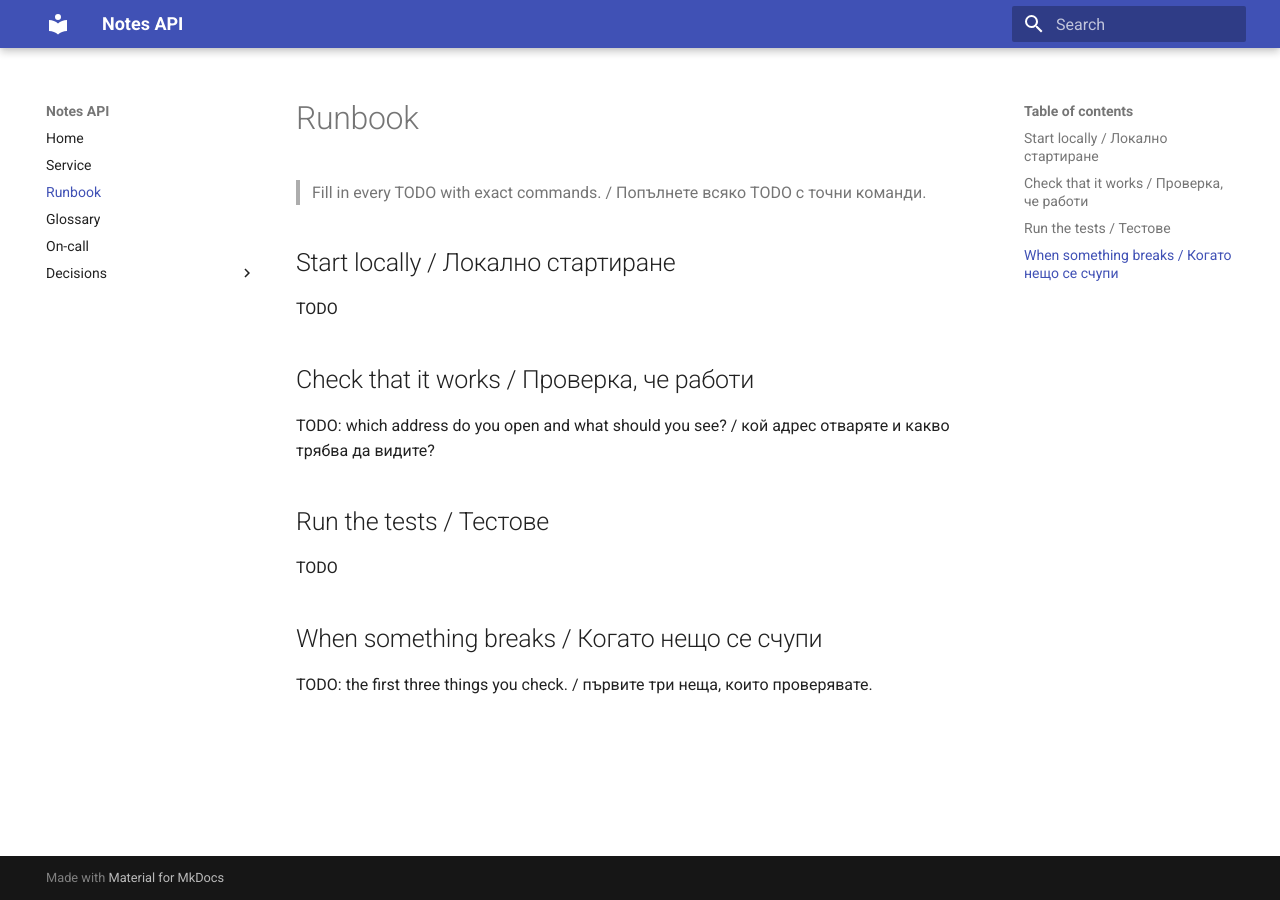
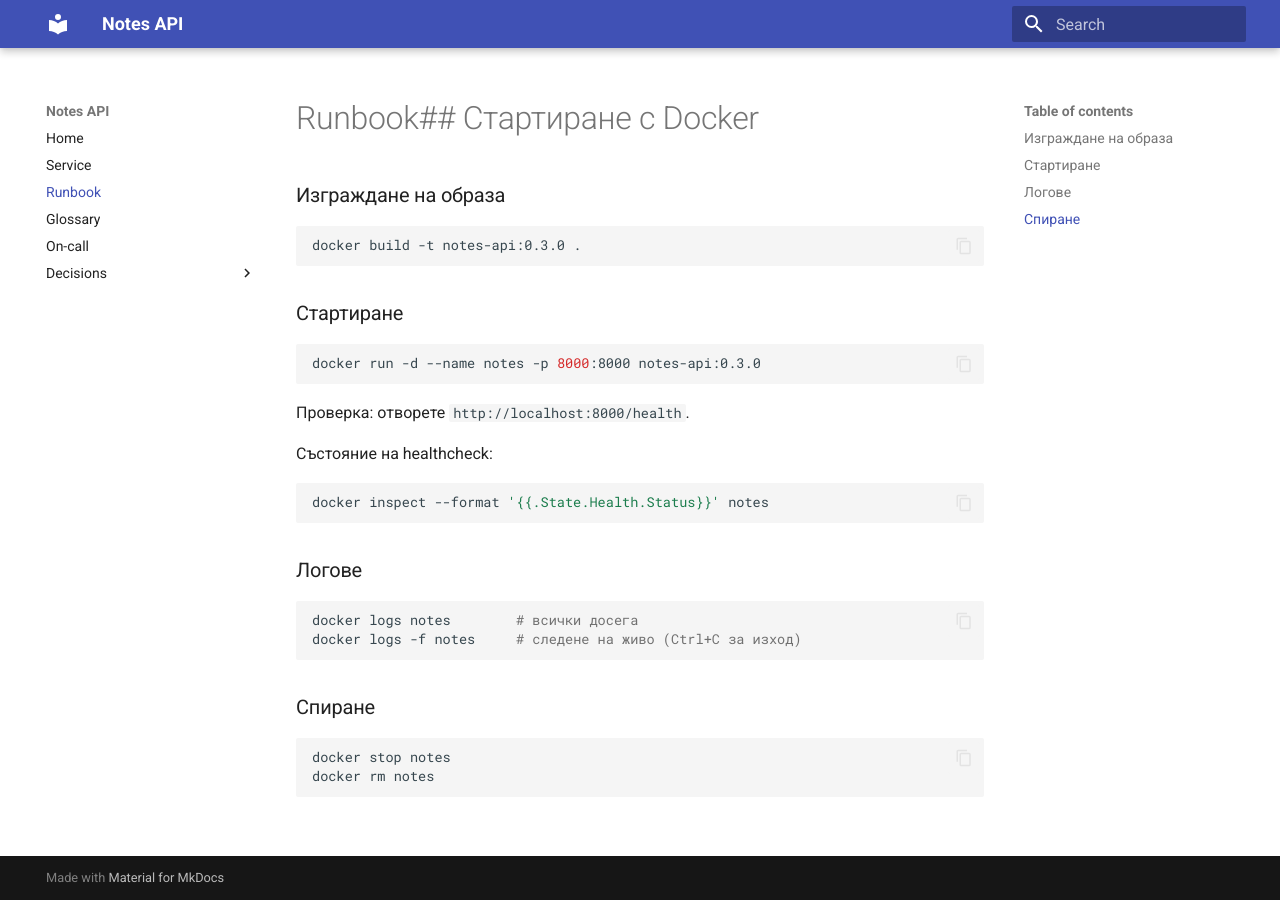
Before and after one commit to ivokavalski/devops-labs-fn361223024, an MkDocs documentation site: the page built from docs/runbook.md, in a window 1280 px wide. Built offline with MkDocs 1.6.1 and Material for MkDocs 9.7.7, drawn with Linux system fonts in a browser that asks for light colours.

Commit message:
docs: add Docker run instructions to runbook

````diff
--- a/docs/runbook.md
+++ b/docs/runbook.md
@@ -1,19 +1,29 @@
-# Runbook
+# Runbook## Стартиране с Docker
 
-> Fill in every TODO with exact commands. / Попълнете всяко TODO с точни команди.
+### Изграждане на образа
+```bash
+docker build -t notes-api:0.3.0 .
+```
 
-## Start locally / Локално стартиране
+### Стартиране
+```bash
+docker run -d --name notes -p 8000:8000 notes-api:0.3.0
+```
+Проверка: отворете `http://localhost:8000/health`.
 
-TODO
+Състояние на healthcheck:
+```bash
+docker inspect --format '{{.State.Health.Status}}' notes
+```
 
-## Check that it works / Проверка, че работи
+### Логове
+```bash
+docker logs notes        # всички досега
+docker logs -f notes     # следене на живо (Ctrl+C за изход)
+```
 
-TODO: which address do you open and what should you see? / кой адрес отваряте и какво трябва да видите?
-
-## Run the tests / Тестове
-
-TODO
-
-## When something breaks / Когато нещо се счупи
-
-TODO: the first three things you check. / първите три неща, които проверявате.
+### Спиране
+```bash
+docker stop notes
+docker rm notes
+```
````
